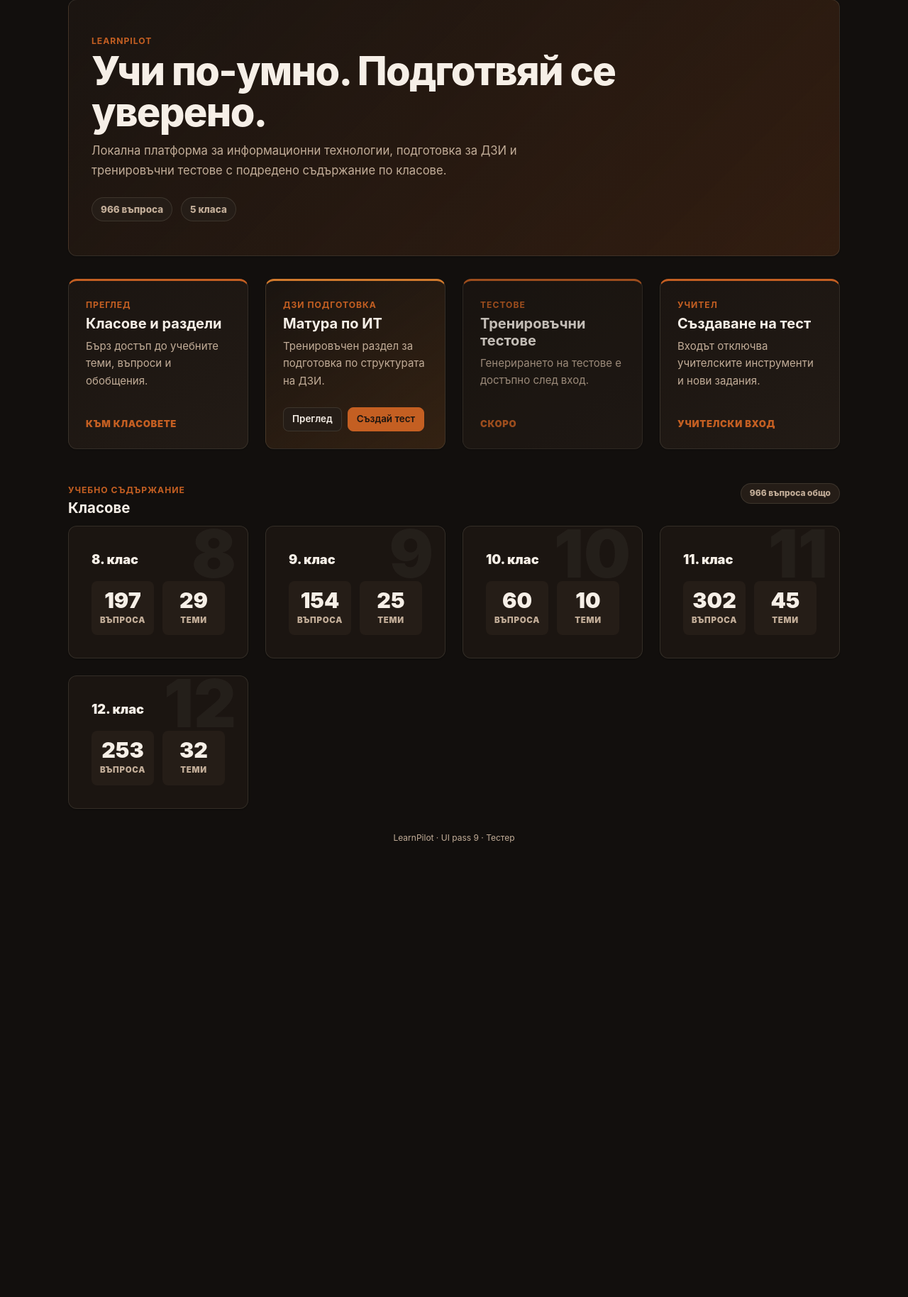
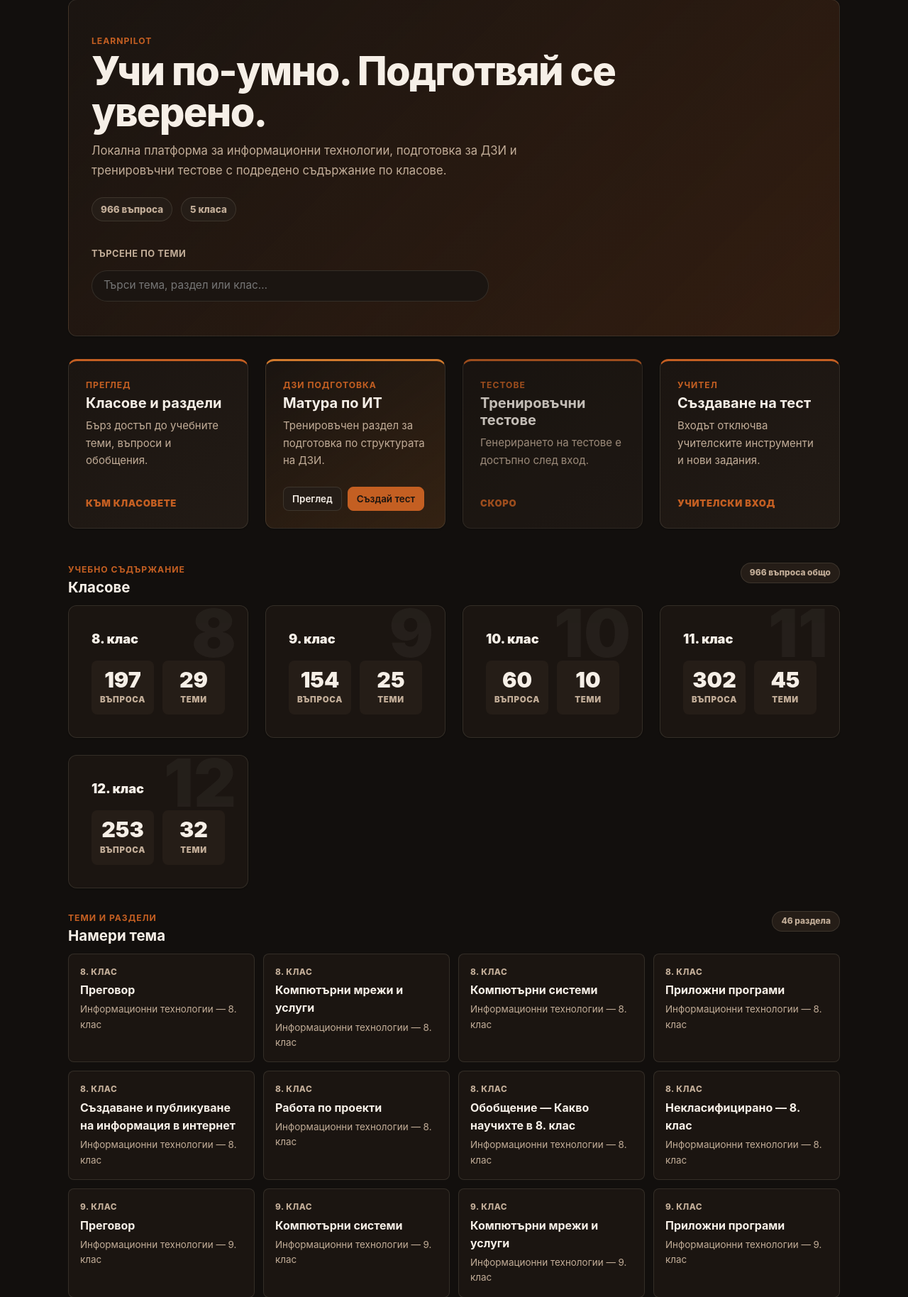
Before and after one commit to GabrielPilichev/dzi-generator, a Flask app: page / in a window 1280 px wide. Shown: the part 139-1967 px from the top of the page at 71% size. Before the commit the page ends 1327 px from the top, so only its background shows below. Run offline with Flask 3, Linux system fonts and the light colour scheme; data comes from the database, SQL or seed files in the repository.

Commit message:
Add homepage topic search

```diff
--- a/web/app.py
+++ b/web/app.py
@@ -1190,7 +1190,21 @@ def tester_home():
 @app.route("/")
 def index():
     grades = fetch_grades_with_counts()
-    return render_template("index.html", grades=grades)
+    searchable_sections: list[dict] = []
+    for g in grades:
+        for s in fetch_sections_for_grade(int(g["grade"])):
+            searchable_sections.append({
+                "grade": int(g["grade"]),
+                "section_slug": s["section_slug"],
+                "section_title": s["section_title"],
+                "module_title": s.get("module_title"),
+                "question_count": s.get("question_count") or 0,
+            })
+    return render_template(
+        "index.html",
+        grades=grades,
+        searchable_sections=searchable_sections,
+    )
 
 
 @app.route("/grade/<int:grade>")
--- a/web/static/css/ui-pass9.css
+++ b/web/static/css/ui-pass9.css
@@ -1323,4 +1323,104 @@ footer {
   .questions-list {
     gap: var(--space-4);
   }
+  .home-search-input {
+    font-size: 1rem;
+  }
+  .topic-list {
+    grid-template-columns: 1fr;
+  }
 }
+
+.home-search {
+  display: flex;
+  flex-direction: column;
+  gap: var(--space-2);
+  margin-top: var(--space-5);
+  max-width: 560px;
+}
+.home-search-label {
+  font-size: 0.8rem;
+  font-weight: 700;
+  letter-spacing: 0.04em;
+  text-transform: uppercase;
+  color: var(--color-text-muted);
+}
+.home-search-input {
+  width: 100%;
+  min-height: 44px;
+  padding: 0 var(--space-4);
+  border: 1px solid var(--color-border);
+  border-radius: var(--radius-pill);
+  background: var(--color-bg);
+  color: var(--color-text);
+  font-size: 0.96rem;
+  transition: border-color var(--t-base), box-shadow var(--t-base);
+}
+.home-search-input:focus {
+  outline: none;
+  border-color: var(--color-primary);
+  box-shadow: 0 0 0 3px color-mix(in srgb, var(--color-primary) 25%, transparent);
+}
+.home-search-empty {
+  margin: 0;
+  padding: var(--space-3) var(--space-4);
+  border: 1px dashed var(--color-border);
+  border-radius: var(--radius-md);
+  background: var(--color-bg-subtle);
+  color: var(--color-text-muted);
+  font-size: 0.92rem;
+}
+
+.is-search-hidden {
+  display: none !important;
+}
+
+.home-section--topics {
+  margin-top: var(--space-6);
+}
+.topic-list {
+  list-style: none;
+  padding: 0;
+  margin: 0;
+  display: grid;
+  grid-template-columns: repeat(auto-fill, minmax(260px, 1fr));
+  gap: var(--space-3);
+}
+.topic-list-item {
+  display: flex;
+}
+.topic-list-link {
+  display: flex;
+  flex-direction: column;
+  gap: var(--space-1);
+  width: 100%;
+  padding: var(--space-4);
+  border: 1px solid var(--color-border);
+  border-radius: var(--radius-md);
+  background: var(--color-bg);
+  color: var(--color-text);
+  text-decoration: none;
+  transition: border-color var(--t-base), transform var(--t-base), box-shadow var(--t-base);
+}
+.topic-list-link:hover {
+  text-decoration: none;
+  transform: translateY(-1px);
+  border-color: var(--color-border-strong);
+  box-shadow: var(--shadow-sm);
+}
+.topic-list-grade {
+  font-size: 0.74rem;
+  font-weight: 800;
+  letter-spacing: 0.04em;
+  text-transform: uppercase;
+  color: var(--color-text-muted);
+}
+.topic-list-title {
+  font-size: 1rem;
+  font-weight: 700;
+  color: var(--color-text);
+}
+.topic-list-module {
+  font-size: 0.84rem;
+  color: var(--color-text-muted);
+}
--- a/web/templates/index.html
+++ b/web/templates/index.html
@@ -16,6 +16,18 @@
         <span>{{ total_questions.value }} въпроса</span>
         <span>{{ grades|length }} класа</span>
     </div>
+    <form class="home-search" role="search" aria-label="Търсене по теми" onsubmit="return false;">
+        <label class="home-search-label" for="home-search-input">Търсене по теми</label>
+        <input
+            id="home-search-input"
+            type="search"
+            class="home-search-input"
+            placeholder="Търси тема, раздел или клас…"
+            autocomplete="off"
+            aria-controls="home-search-results"
+        >
+        <p id="home-search-empty" class="home-search-empty" hidden>Няма съвпадения. Опитайте с друга дума.</p>
+    </form>
 </section>
 
 <section class="mode-grid" aria-label="Основни режими">
@@ -81,9 +93,12 @@
         <span class="pill">{{ total_questions.value }} въпроса общо</span>
     </div>
 
-    <div class="grade-grid">
+    <div class="grade-grid" id="home-search-results" data-home-search-group="grades">
         {% for g in grades|sort(attribute='grade') %}
-            <a href="{{ url_for('grade_view', grade=g.grade) }}" class="grade-card {% if g.question_count == 0 %}disabled{% endif %}">
+            <a href="{{ url_for('grade_view', grade=g.grade) }}"
+               class="grade-card {% if g.question_count == 0 %}disabled{% endif %}"
+               data-search-item
+               data-search-text="{{ g.grade }}. клас {{ g.grade }} клас grade{{ g.grade }}">
                 <span class="grade-card-ghost">{{ g.grade }}</span>
                 <div class="label">{{ g.grade }}. клас</div>
                 <div class="stat-row">
@@ -102,4 +117,34 @@
         {% endfor %}
     </div>
 </section>
+
+{% if searchable_sections %}
+<section class="home-section home-section--topics" data-home-search-group="topics">
+    <div class="section-heading">
+        <div>
+            <p class="eyebrow">Теми и раздели</p>
+            <h2>Намери тема</h2>
+        </div>
+        <span class="pill">{{ searchable_sections|length }} раздела</span>
+    </div>
+
+    <ul class="topic-list">
+        {% for item in searchable_sections %}
+            <li class="topic-list-item"
+                data-search-item
+                data-search-text="{{ item.section_title }} {{ item.module_title or '' }} {{ item.grade }}. клас grade{{ item.grade }}">
+                <a class="topic-list-link" href="{{ url_for('section_view', slug=item.section_slug) }}">
+                    <span class="topic-list-grade">{{ item.grade }}. клас</span>
+                    <span class="topic-list-title">{{ item.section_title }}</span>
+                    {% if item.module_title %}
+                        <span class="topic-list-module">{{ item.module_title }}</span>
+                    {% endif %}
+                </a>
+            </li>
+        {% endfor %}
+    </ul>
+</section>
+{% endif %}
+
+<script src="{{ url_for('static', filename='js/home-search.js') }}" defer></script>
 {% endblock %}
```
Also changed, not shown: tests/test_homepage_search.py (added, +100 -0 lines), web/static/js/home-search.js (added, +39 -0 lines).
